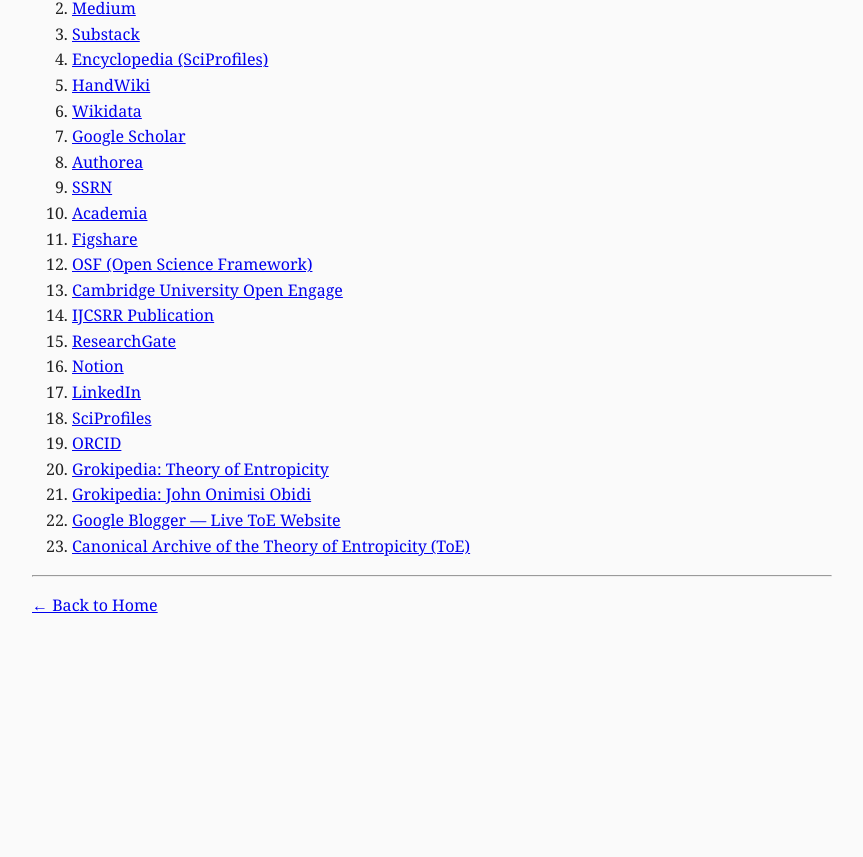
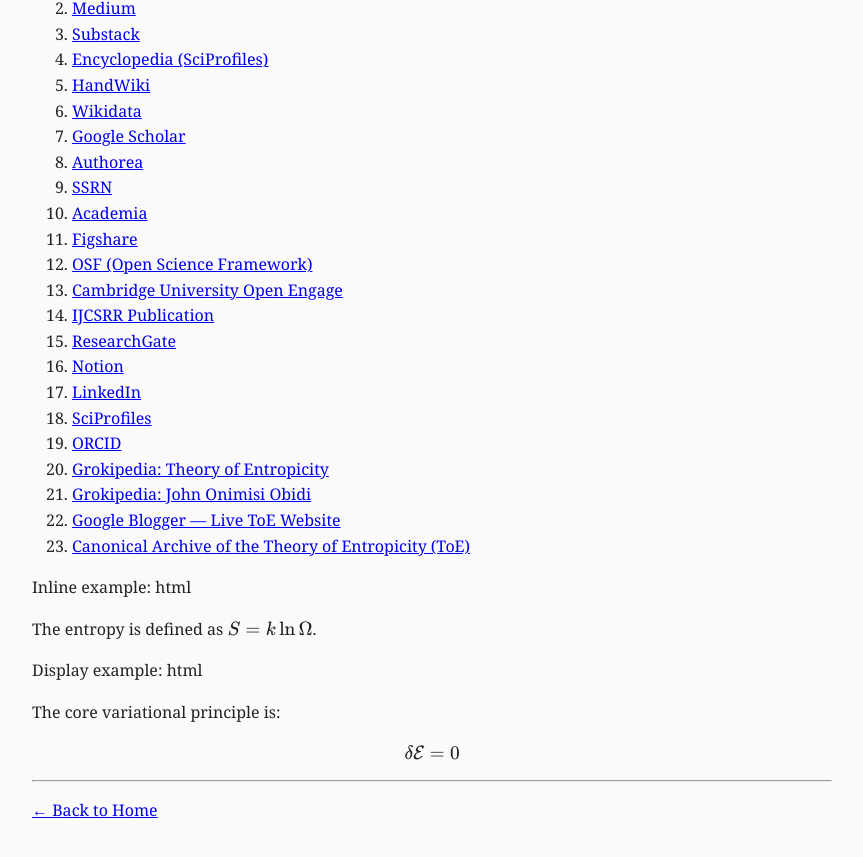
Before and after one commit to Entropicity/Theory-of-Entropicity-ToE, a Jekyll site: the page built from _chapters/preface.html, in a window 1280 px wide and 900 px high, scrolled down 26218 px. Shown: the top 857 px of the window, without its empty margins (218-1081 px from the left). Built offline with Jekyll 4.4.1, drawn with Linux system fonts in a browser that asks for light colours; before the commit the page ends 26913 px from its top, so only the background shows below that.

Commit message:
Update preface.html

```diff
--- a/_chapters/preface.html
+++ b/_chapters/preface.html
@@ -1634,6 +1634,16 @@
     </ol>
 </section>
 
+Inline example:
+html
+<p>The entropy is defined as \( S = k \ln \Omega \).</p>
+Display example:
+html
+<p>The core variational principle is:</p>
+
+$$
+\delta \mathcal{E} = 0
+$$
 <hr>
 
 <p><a href="index.html">← Back to Home</a></p>
```
